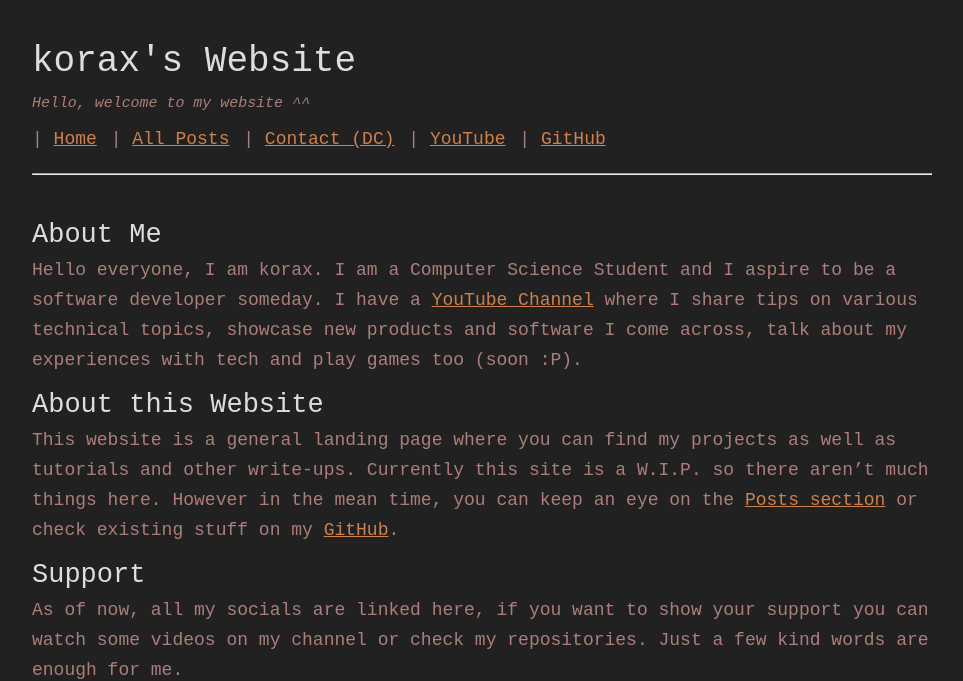
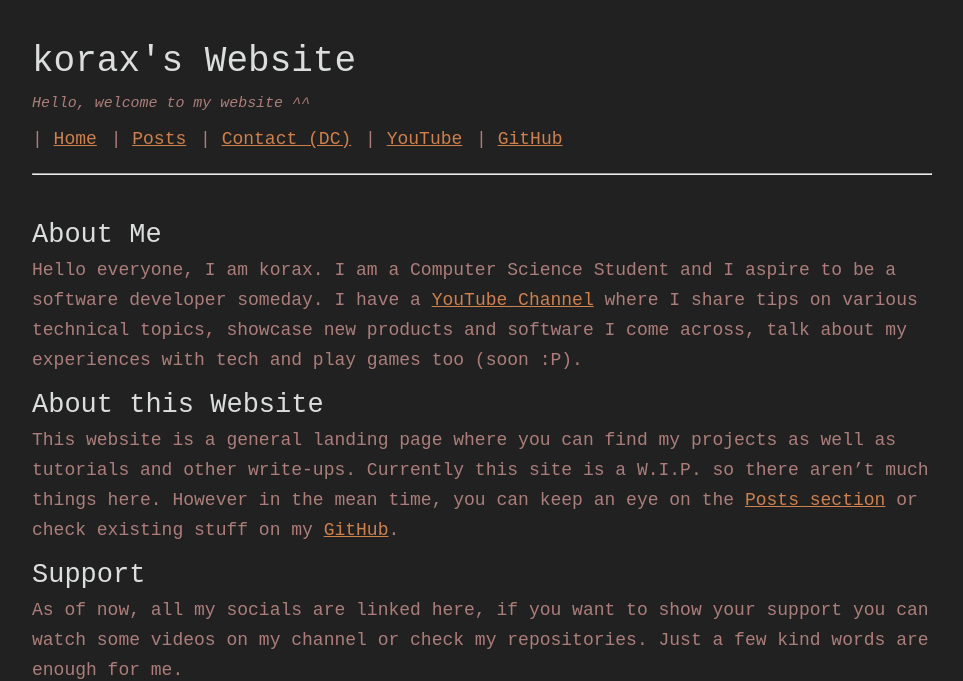
Before and after one commit to koraxial/koraxial.github.io, a Jekyll site: the page built from index.md, in a window 1280 px wide, cut to the strip 0-681 px from the top of the page. Shown: the whole strip, without its empty margins (158-1121 px from the left). Built offline with Jekyll 4.4.1, drawn with Linux system fonts in a browser that asks for light colours.

Commit message:
Update nav.yml

```diff
--- a/_data/nav.yml
+++ b/_data/nav.yml
@@ -1,7 +1,7 @@
 - name: Home
   link: https://koraxial.github.io/
-- name: All Posts
-  link: /posts/
+- name: Posts
+  link: /categories/
 - name: Contact (DC)
   link: https://discord.gg/BtwGQVBBv7
 - name: YouTube
```
